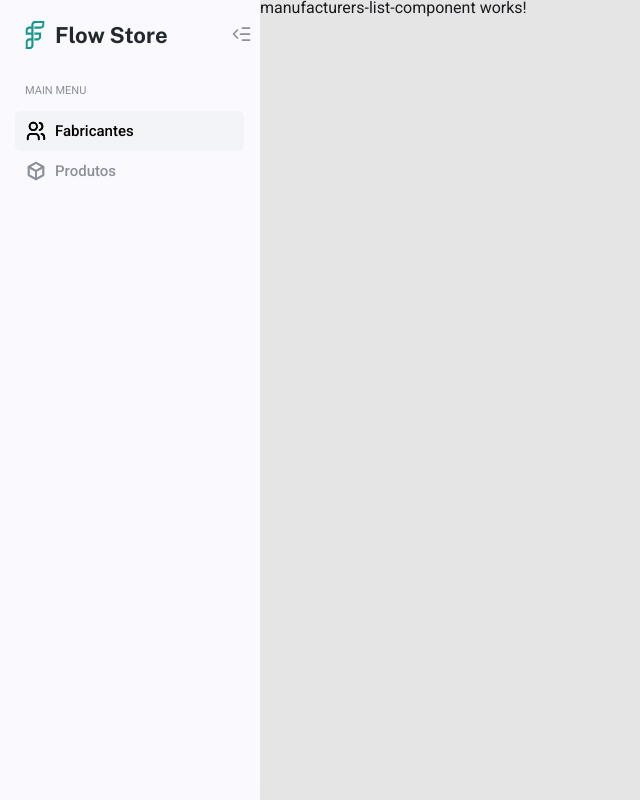
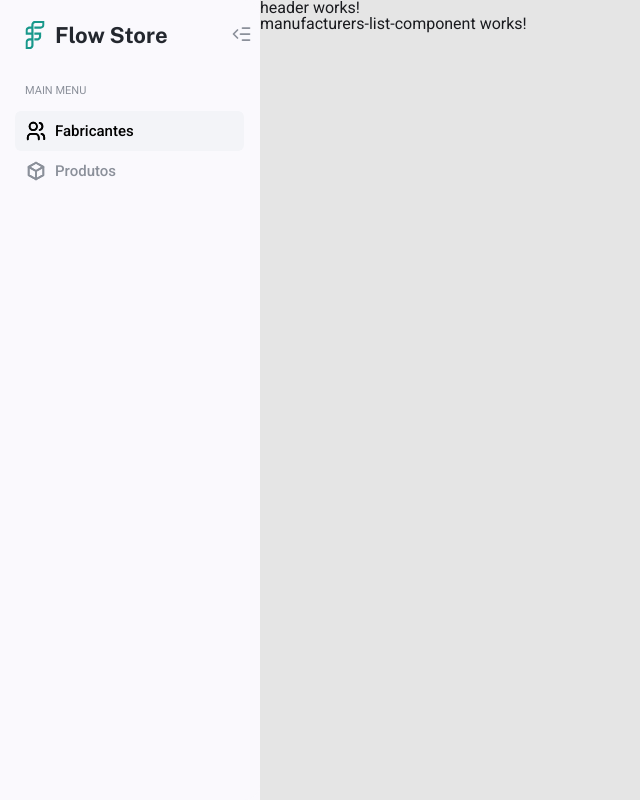
Before and after one commit to RodrigoVieira06/FlowStore, an Angular app: page /manufacturers in a window 1280 px wide. Shown: the whole page, without its empty margins (0-640 px from the left). Built offline with nearby package versions, Linux system fonts and the light colour scheme.

Commit message:
fix: fixing routing modules

```diff
--- a/src/app/pages/manufacturers/manufacturers.component.html
+++ b/src/app/pages/manufacturers/manufacturers.component.html
@@ -1,2 +1,4 @@
-<app-header />
-<router-outlet />
+<main class="manufactures-container">
+  <app-header />
+  <router-outlet />
+</main>
--- a/src/app/pages/manufacturers/manufacturers.component.scss
+++ b/src/app/pages/manufacturers/manufacturers.component.scss
@@ -0,0 +1,4 @@
+.manufactures-container {
+  display: flex;
+  flex-direction: column;
+}
--- a/src/app/pages/manufacturers/manufacturers.module.ts
+++ b/src/app/pages/manufacturers/manufacturers.module.ts
@@ -22,6 +22,7 @@ import { SharedModule } from '../../shared/shared.module';
   exports: [
     ManufacturersFormComponent,
     ManufacturersListComponent
-  ]
+  ],
+  bootstrap: [ManufacturersComponent]
 })
 export class ManufacturersModule { }
```
Also changed, not shown: src/app/pages/manufacturers/app-routing-manufacturers.module.ts (+8 -3 lines), src/app/pages/products/app-routing-products.module.ts (+9 -3 lines).
